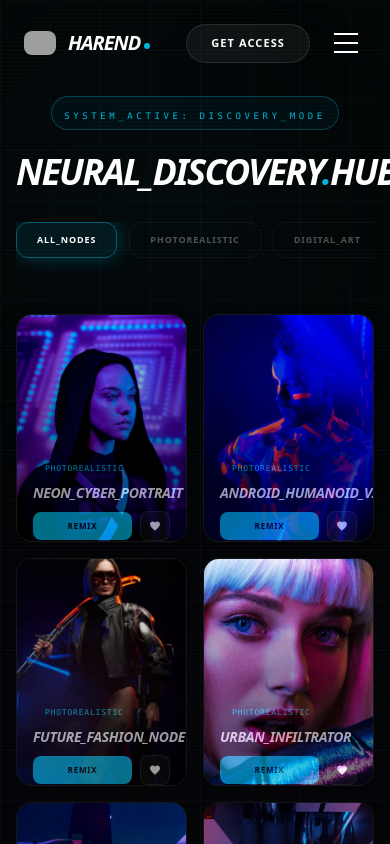
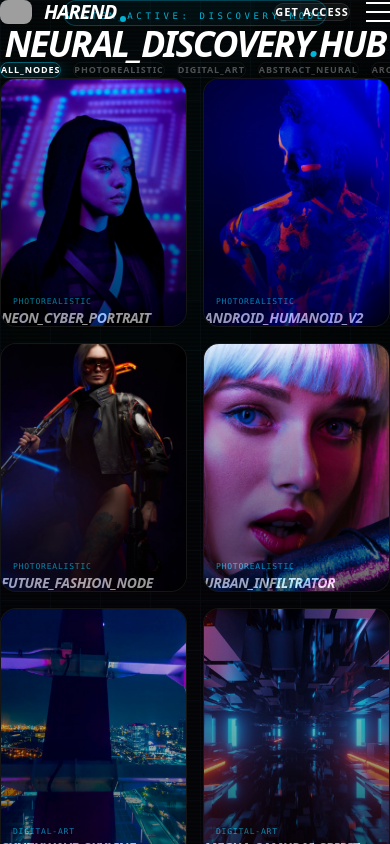
Before and after one commit to virgo93-cmd/harend-template, a Next.js app: page /explore in a window 390 px wide. Shown: the top 844 px of the page. Built offline with nearby package versions, Linux system fonts and the light colour scheme; grey boxes are pictures that could not be loaded.

Commit message:
fix globals.css overflow and mobile nav layout alignment

```diff
--- a/app/globals.css
+++ b/app/globals.css
@@ -5,7 +5,6 @@
   --color-ai-purple: #a855f7;
   --color-ai-blue: #3b82f6;
 
-  /* Tambahin Keyframes & Animasi di sini biar satset */
   @keyframes marquee {
     from { transform: translateX(0%); }
     to { transform: translateX(-50%); }
@@ -21,13 +20,27 @@
 }
 
 :root {
-  /* Kita paksa warna gelap di sini */
-  --background: #020617;
+  --background: #050505;
   --foreground: #f8fafc;
 }
 
-body {
+* {
+  margin: 0;
+  padding: 0;
+  box-sizing: border-box;
+}
+
+html, body {
   background: var(--background);
   color: var(--foreground);
-  overflow-x: hidden;
+  min-height: 100%;
 }
+
+body {
+  -webkit-font-smoothing: antialiased;
+  -moz-osx-font-smoothing: grayscale;
+}
+
+body.overflow-hidden {
+  overflow: hidden;
+}
--- a/components/layout/Navbar.tsx
+++ b/components/layout/Navbar.tsx
@@ -45,13 +45,13 @@ export default function Navbar() {
       <nav
         className={`fixed top-0 z-[100] w-full transition-all duration-500 ${
           isScrolled || isMobileMenuOpen
-            ? "bg-black/95 backdrop-blur-2xl py-4 border-b border-white/5"
+            ? "bg-black/90 backdrop-blur-2xl py-3 border-b border-white/5"
             : "bg-transparent py-6"
         }`}
       >
         <div className="max-w-[1440px] mx-auto flex items-center justify-between px-6 md:px-12 lg:px-24">
 
-          {/* LOGO & BRAND */}
+          {/* LOGO & BRAND - Dikasih Z-Index tinggi biar nggak ketutup menu mobile */}
           <NextLink href="/" className="flex items-center gap-3 group cursor-pointer z-[110]">
             <Image
               src={navbarData.logo}
@@ -68,7 +68,7 @@ export default function Navbar() {
             </div>
           </NextLink>
 
-          {/* DESKTOP NAVIGATION (Hidden on Mobile) */}
+          {/* DESKTOP NAVIGATION - Hidden on Mobile */}
           <div className="hidden lg:flex items-center gap-10">
             {navbarData.navLinks.map((link) => (
               <NextLink
@@ -92,7 +92,7 @@ export default function Navbar() {
             ))}
           </div>
 
-          {/* RIGHT ACTION & HAMBURGER */}
+          {/* RIGHT ACTION */}
           <div className="flex items-center gap-4 lg:gap-8 z-[110]">
             <NextLink
               href="/pricing"
@@ -100,12 +100,12 @@ export default function Navbar() {
                 isActive("/pricing") ? "text-white" : "text-white/40 hover:text-white"
               }`}
             >
-              Pricing
+              {navbarData.actionLinks.pricing.title}
             </NextLink>
 
             <button
               onClick={() => setIsAuthModalOpen(true)}
-              className="relative px-6 py-2.5 rounded-full bg-white/5 border border-white/10 overflow-hidden group transition-all hover:border-cyan-500/50 shadow-2xl"
+              className="relative px-6 py-2.5 rounded-full bg-white/5 border border-white/10 overflow-hidden group transition-all hover:border-cyan-400 shadow-2xl"
             >
               <div className="relative z-10 flex items-center gap-2">
                 <span className="text-[11px] font-black text-white uppercase tracking-widest group-hover:text-cyan-400 transition-colors">
@@ -128,8 +128,8 @@ export default function Navbar() {
           </div>
         </div>
 
-        {/* MOBILE MENU OVERLAY (Blok Terpisah biar nggak acak-acakan) */}
-        <div className={`fixed inset-0 bg-[#050505] z-[90] lg:hidden flex flex-col items-center justify-center gap-8 transition-all duration-500 ${
+        {/* MOBILE OVERLAY MENU - Biar nggak nabrak Logo, kita buat di layer z-[90] */}
+        <div className={`fixed inset-0 bg-black/98 flex flex-col items-center justify-center gap-6 transition-all duration-500 lg:hidden z-[90] ${
           isMobileMenuOpen ? "translate-y-0 opacity-100" : "-translate-y-full opacity-0 pointer-events-none"
         }`}>
           {navbarData.navLinks.map((link) => (
@@ -137,12 +137,12 @@ export default function Navbar() {
               key={link.id}
               href={link.path}
               onClick={() => setIsMobileMenuOpen(false)}
-              className="flex flex-col items-center group"
+              className="flex flex-col items-center group py-2"
             >
-              <span className="text-[10px] font-mono text-cyan-500/50 uppercase tracking-[0.4em] mb-2">
+              <span className="text-[10px] font-mono text-cyan-500/50 uppercase tracking-[0.4em] mb-1">
                 {link.label}
               </span>
-              <span className={`text-3xl font-black uppercase italic tracking-tighter ${
+              <span className={`text-2xl font-black uppercase italic tracking-tighter ${
                 isActive(link.path) ? "text-cyan-400" : "text-white"
               }`}>
                 {link.title}
@@ -154,7 +154,7 @@ export default function Navbar() {
               setIsMobileMenuOpen(false);
               setIsAuthModalOpen(true);
             }}
-            className="mt-6 px-10 py-4 rounded-full bg-cyan-500 text-xs font-black text-black uppercase tracking-[0.2em]"
+            className="mt-4 px-10 py-4 rounded-full bg-cyan-500 text-xs font-black text-black uppercase tracking-[0.2em]"
           >
             Access_Neural_Hub
           </button>
```
